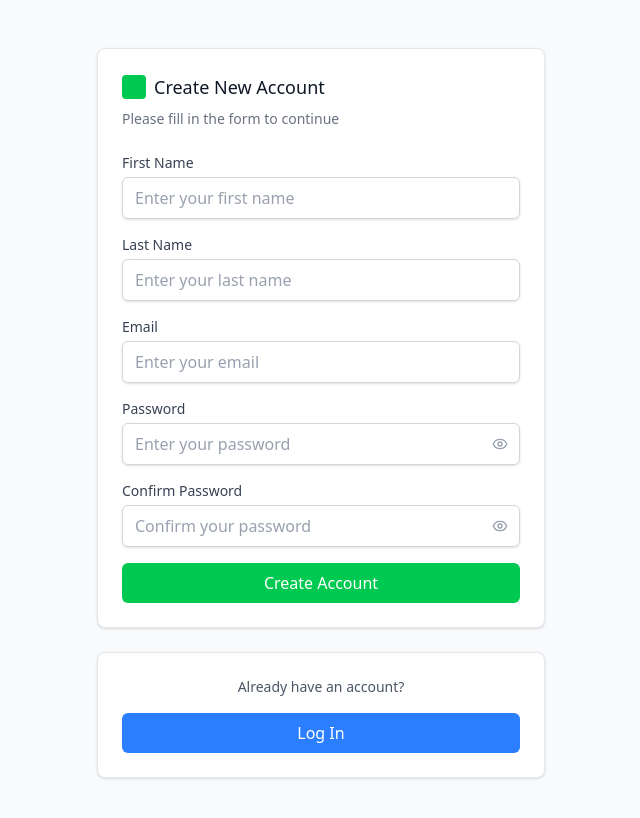
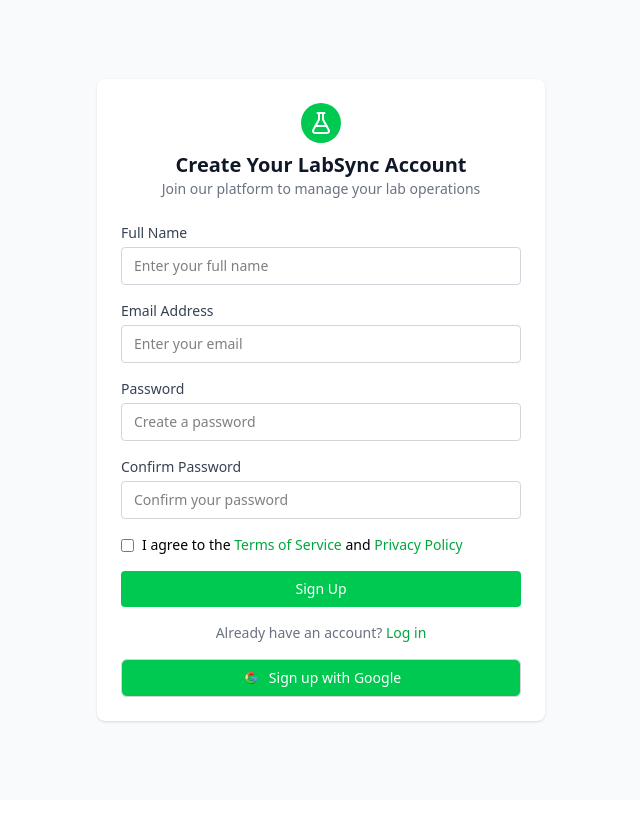
Before and after one commit to ApexAchievers/labsync, a React (Vite) app: page /sign-up in a window 1280 px wide. Shown: the top 818 px of the page, without its empty margins (319-959 px from the left). Built offline with nearby package versions, Linux system fonts and the light colour scheme.

Commit message:
edited sign up page

```diff
--- a/src/pages/SignUp.jsx
+++ b/src/pages/SignUp.jsx
@@ -1,191 +1,139 @@
 import React, { useState } from 'react';
-import { Eye, EyeOff } from 'lucide-react';
+import { FlaskConical } from 'lucide-react';
+import Google from "../assets/images/google icon removed.png";
 
-export default function SignUpPage() {
+export default function SignUp() {
     const [formData, setFormData] = useState({
-    firstName: '',
-    lastName: '',
+        fullName: '',
         email: '',
         password: '',
-    confirmPassword: ''
+        confirmPassword: '',
+        agreeTerms: false,
     });
 
-  const [showPassword, setShowPassword] = useState(false);
-  const [showConfirmPassword, setShowConfirmPassword] = useState(false);
-  const [error, setError] = useState('');
-
-  const handleInputChange = (e) => {
-    const { name, value } = e.target;
-    setFormData(prev => ({
-      ...prev,
-      [name]: value
-    }));
-    if (name === 'password' || name === 'confirmPassword') {
-      setError('');
-    }
+    const handleChange = (e) => {
+        const { name, value, type, checked } = e.target;
+        setFormData({
+            ...formData,
+            [name]: type === 'checkbox' ? checked : value,
+        });
     };
 
     const handleSubmit = (e) => {
         e.preventDefault();
         if (formData.password !== formData.confirmPassword) {
-      setError('Passwords do not match.');
+            alert('Passwords do not match!');
             return;
         }
-    setError('');
+
+        if (!formData.agreeTerms) {
+            alert('You must agree to the terms!');
+            return;
+        }
+
+
         console.log('Form submitted:', formData);
-    // Add your signup logic here
-  };
-
-  const handleSignIn = () => {
-    console.log('Navigate to sign in');
-    // Add navigation logic here
     };
 
     return (
-    <div className="min-h-screen bg-gray-50 flex items-center justify-center py-12 px-4 sm:px-6 lg:px-8">
-      <div className="max-w-md w-full space-y-6">
-        {/* Sign Up Form */}
-        <div className="bg-white rounded-lg shadow-sm border border-gray-200 p-6">
-          <div className="mb-6">
-            <div className="flex items-center mb-2">
-              <div className="w-6 h-6 bg-green-500 rounded mr-2"></div>
-              <h2 className="text-lg font-medium text-gray-900">Create New Account</h2>
+        <div className="min-h-screen flex items-center justify-center bg-gray-50 px-4">
+            <div className="w-full max-w-md bg-white p-6 rounded-lg shadow">
+                {/* Logo & Title */}
+                <div className="flex flex-col items-center mb-6">
+                    <div className="bg-green-500 w-10 h-10 flex items-center justify-center rounded-full mb-2">
+                        <span className="text-white text-xl font-bold"> <FlaskConical /> </span>
                     </div>
-            <p className="text-sm text-gray-500">Please fill in the form to continue</p>
+                    <h2 className="text-xl font-bold text-gray-900">Create Your LabSync Account</h2>
+                    <p className="text-sm text-gray-500 text-center">Join our platform to manage your lab operations</p>
                 </div>
 
+                {/* Form */}
                 <form onSubmit={handleSubmit} className="space-y-4">
                     <div>
-              <label htmlFor="firstName" className="block text-sm font-medium text-gray-700 mb-1">
-                First Name
-              </label>
+                        <label htmlFor="fullName" className="text-sm text-gray-700 block mb-1">Full Name</label>
                         <input
-                id="firstName"
-                name="firstName"
+                            id="fullName"
+                            name="fullName"
                             type="text"
+                            value={formData.fullName}
+                            onChange={handleChange}
+                            placeholder="Enter your full name"
+                            className="w-full border border-gray-300 rounded px-3 py-2 text-sm focus:outline-none focus:ring-2 focus:ring-green-500"
                             required
-                value={formData.firstName}
-                onChange={handleInputChange}
-                className="w-full px-3 py-2 border border-gray-300 rounded-md shadow-sm placeholder-gray-400 focus:outline-none focus:ring-2 focus:ring-green-500 focus:border-green-500"
-                placeholder="Enter your first name"
                         />
                     </div>
 
                     <div>
-              <label htmlFor="lastName" className="block text-sm font-medium text-gray-700 mb-1">
-                Last Name
-              </label>
+                        <label htmlFor="email" className="text-sm text-gray-700 block mb-1">Email Address</label>
                         <input
-                id="lastName"
-                name="lastName"
-                type="text"
+                            id="email"
+                            name="email"
+                            type="email"
+                            value={formData.email}
+                            onChange={handleChange}
+                            placeholder="Enter your email"
+                            className="w-full border border-gray-300 rounded px-3 py-2 text-sm focus:outline-none focus:ring-2 focus:ring-green-500"
                             required
-                value={formData.lastName}
-                onChange={handleInputChange}
-                className="w-full px-3 py-2 border border-gray-300 rounded-md shadow-sm placeholder-gray-400 focus:outline-none focus:ring-2 focus:ring-green-500 focus:border-green-500"
-                placeholder="Enter your last name"
                         />
                     </div>
 
                     <div>
-              <label htmlFor="email" className="block text-sm font-medium text-gray-700 mb-1">
-                Email
-              </label>
+                        <label htmlFor="password" className="text-sm text-gray-700 block mb-1">Password</label>
                         <input
-                id="email"
-                name="email"
-                type="email"
-                autoComplete="email"
+                            id="password"
+                            name="password"
+                            type="password"
+                            value={formData.password}
+                            onChange={handleChange}
+                            placeholder="Create a password"
+                            className="w-full border border-gray-300 rounded px-3 py-2 text-sm focus:outline-none focus:ring-2 focus:ring-green-500"
                             required
-                value={formData.email}
-                onChange={handleInputChange}
-                className="w-full px-3 py-2 border border-gray-300 rounded-md shadow-sm placeholder-gray-400 focus:outline-none focus:ring-2 focus:ring-green-500 focus:border-green-500"
-                placeholder="Enter your email"
                         />
                     </div>
 
                     <div>
-              <label htmlFor="password" className="block text-sm font-medium text-gray-700 mb-1">
-                Password
-              </label>
-              <div className="relative">
-                <input
-                  id="password"
-                  name="password"
-                  type={showPassword ? 'text' : 'password'}
-                  autoComplete="new-password"
-                  required
-                  value={formData.password}
-                  onChange={handleInputChange}
-                  className="w-full px-3 py-2 pr-10 border border-gray-300 rounded-md shadow-sm placeholder-gray-400 focus:outline-none focus:ring-2 focus:ring-green-500 focus:border-green-500"
-                  placeholder="Enter your password"
-                />
-                <button
-                  type="button"
-                  className="absolute inset-y-0 right-0 pr-3 flex items-center"
-                  onClick={() => setShowPassword(!showPassword)}
-                >
-                  {showPassword ? (
-                    <EyeOff className="h-4 w-4 text-gray-400" />
-                  ) : (
-                    <Eye className="h-4 w-4 text-gray-400" />
-                  )}
-                </button>
-              </div>
-            </div>
-
-            <div>
-              <label htmlFor="confirmPassword" className="block text-sm font-medium text-gray-700 mb-1">
-                Confirm Password
-              </label>
-              <div className="relative">
+                        <label htmlFor="confirmPassword" className="text-sm text-gray-700 block mb-1">Confirm Password</label>
                         <input
                             id="confirmPassword"
                             name="confirmPassword"
-                  type={showConfirmPassword ? 'text' : 'password'}
-                  autoComplete="new-password"
+                            type="password"
+                            value={formData.confirmPassword}
+                            onChange={handleChange}
+                            placeholder="Confirm your password"
+                            className="w-full border border-gray-300 rounded px-3 py-2 text-sm focus:outline-none focus:ring-2 focus:ring-green-500"
                             required
-                  value={formData.confirmPassword}
-                  onChange={handleInputChange}
-                  className="w-full px-3 py-2 pr-10 border border-gray-300 rounded-md shadow-sm placeholder-gray-400 focus:outline-none focus:ring-2 focus:ring-green-500 focus:border-green-500"
-                  placeholder="Confirm your password"
                         />
-                <button
-                  type="button"
-                  className="absolute inset-y-0 right-0 pr-3 flex items-center"
-                  onClick={() => setShowConfirmPassword(!showConfirmPassword)}
-                >
-                  {showConfirmPassword ? (
-                    <EyeOff className="h-4 w-4 text-gray-400" />
-                  ) : (
-                    <Eye className="h-4 w-4 text-gray-400" />
-                  )}
-                </button>
                     </div>
-              {error && <p className="text-red-500 text-xs mt-1">{error}</p>}
+
+                    <div className="flex items-center text-sm">
+                        <input
+                            type="checkbox"
+                            name="agreeTerms"
+                            id="agreeTerms"
+                            checked={formData.agreeTerms}
+                            onChange={handleChange}
+                            className="mr-2"
+                            required
+                        />
+                        <label htmlFor="agreeTerms">
+                            I agree to the <span className="text-green-600">Terms of Service</span> and <span className="text-green-600">Privacy Policy</span>
+                        </label>
                     </div>
 
                     <button
                         type="submit"
-              className="w-full bg-green-500 text-white py-2 px-4 rounded-md hover:bg-green-600 focus:outline-none focus:ring-2 focus:ring-green-500 focus:ring-offset-2 transition-colors font-medium"
-            >
-              Create Account
+                        className="w-full bg-green-500 hover:bg-green-600 text-white py-2 rounded text-sm font-medium transition">
+                        Sign Up
+                    </button>
+                    <p className="text-center text-sm text-gray-500">
+                        Already have an account? <span className="text-green-600 font-medium cursor-pointer">Log in</span>
+                    </p>
+                    <button type="button" className="w-full flex items-center justify-center gap-2 border border-gray-300 rounded-md py-2 text-sm font-medium text-white hover:bg-green-600 transition duration-150 bg-green-500 "
+                        onClick={() => console.log('Sign up with Google')}  >
+                        <img src={Google} alt="Google" className="w-5 h-5" />
+                        Sign up with Google
                     </button>
                 </form>
-        </div>
-
-        {/* Sign In Section */}
-        <div className="bg-white rounded-lg shadow-sm border border-gray-200 p-6">
-          <div className="text-center">
-            <p className="text-sm text-gray-600 mb-4">Already have an account?</p>
-            <button
-              onClick={handleSignIn}
-              className="w-full bg-blue-500 text-white py-2 px-4 rounded-md hover:bg-blue-600 focus:outline-none focus:ring-2 focus:ring-blue-500 focus:ring-offset-2 transition-colors font-medium"
-            >
-              Log In
-            </button>
-          </div>
-        </div>
             </div>
         </div>
     );
```
Also changed, not shown: src/assets/images/google icon removed.png (added). Lines whose indentation alone changed are shown as unchanged.
